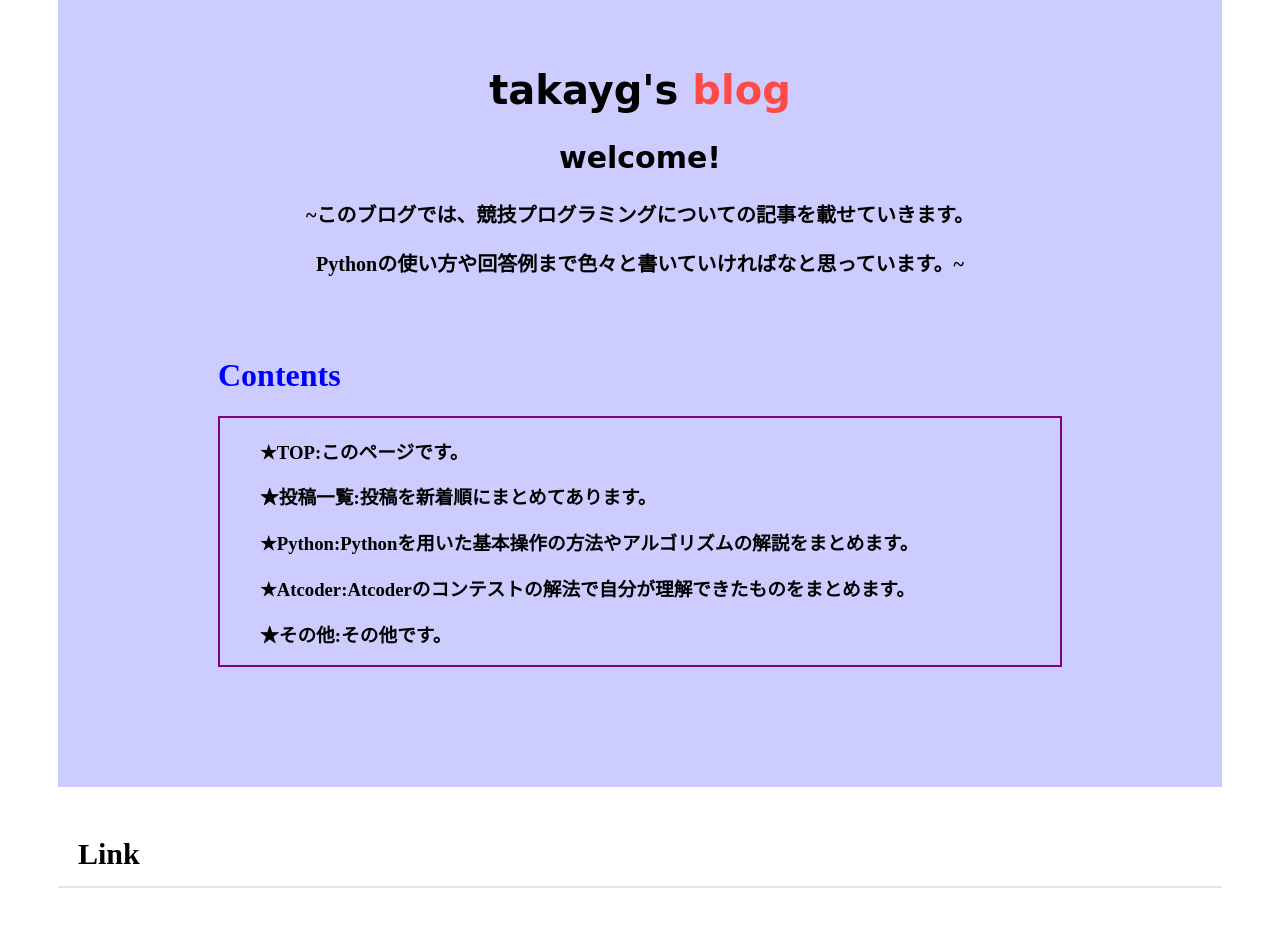
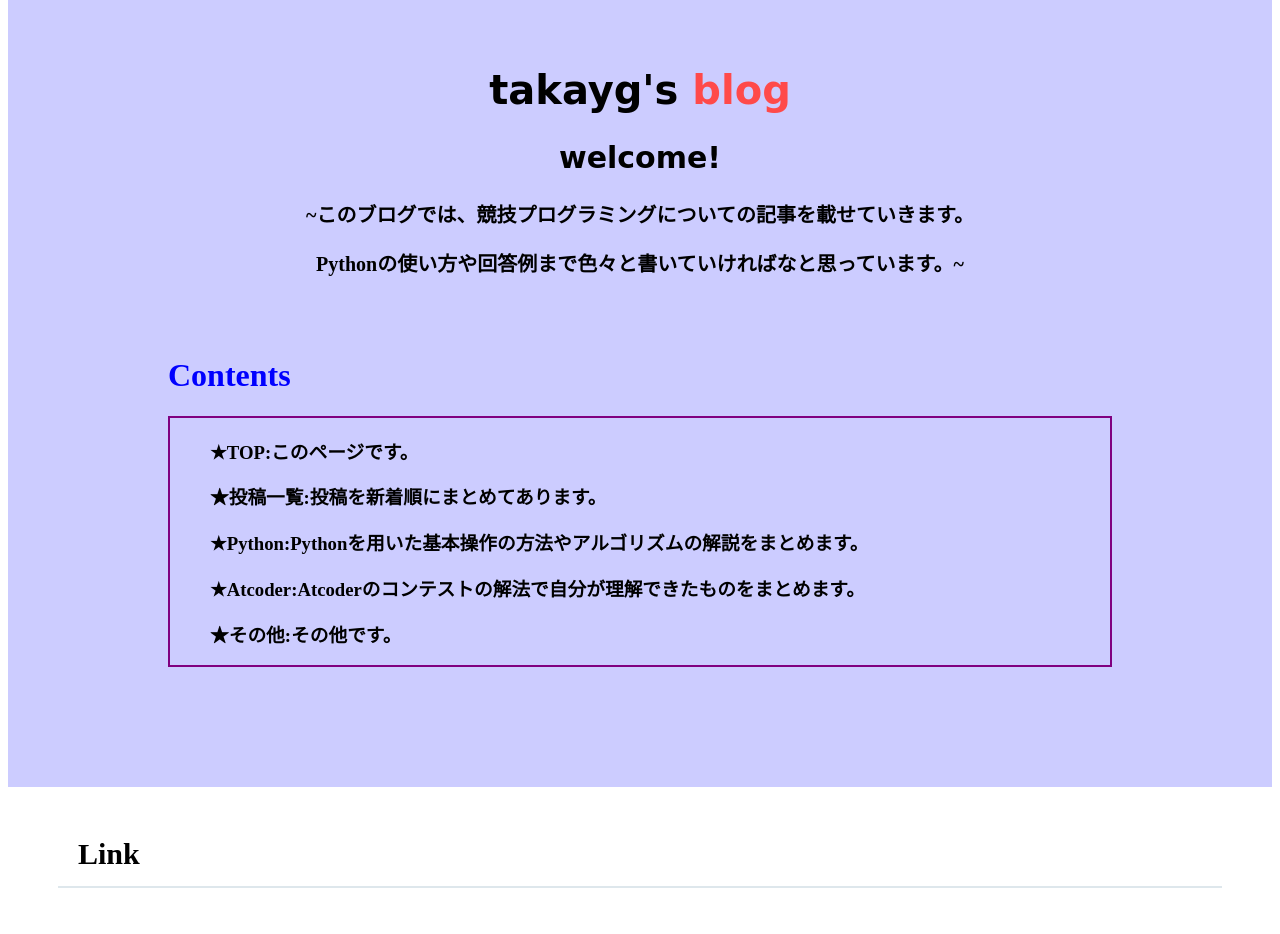
Before and after one commit to takayg/takayg-blog, a Django app: page / in a window 1280 px wide. Shown: the part 106-1040 px from the top of the page. Run offline with Django 3.2, Linux system fonts and the light colour scheme.

Commit message:
TOPの薄紫を広げた

```diff
--- a/static/css/stylesheet.css
+++ b/static/css/stylesheet.css
@@ -24,7 +24,6 @@
 
 .main {
   padding: 40px 80px;
-  margin: 0px 50px;
   background-color: #CCCCFF;
 }
 
```
